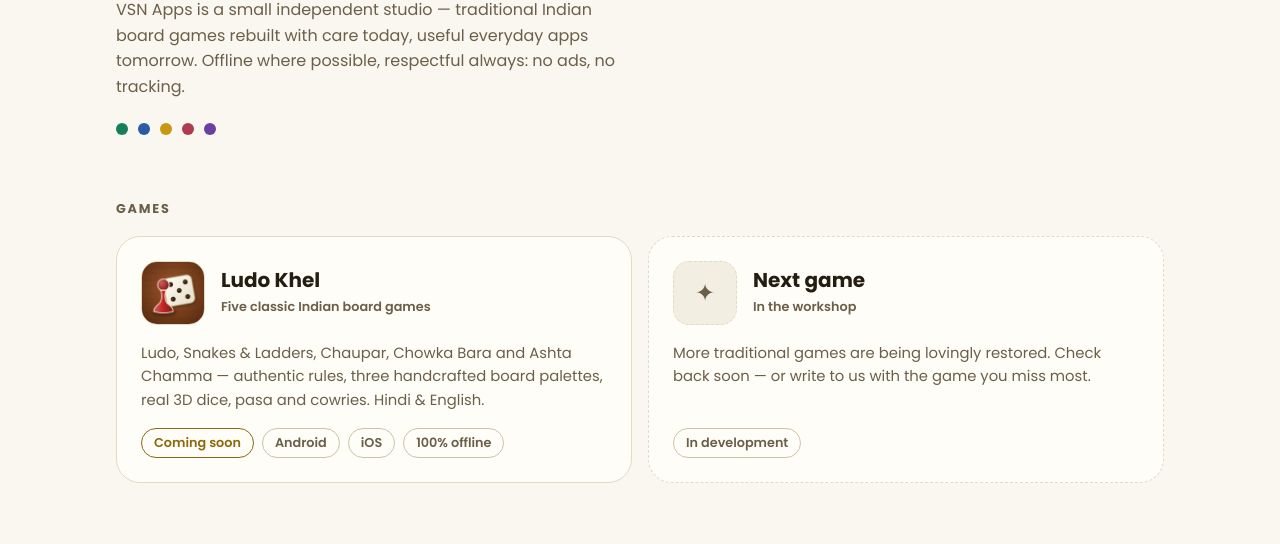
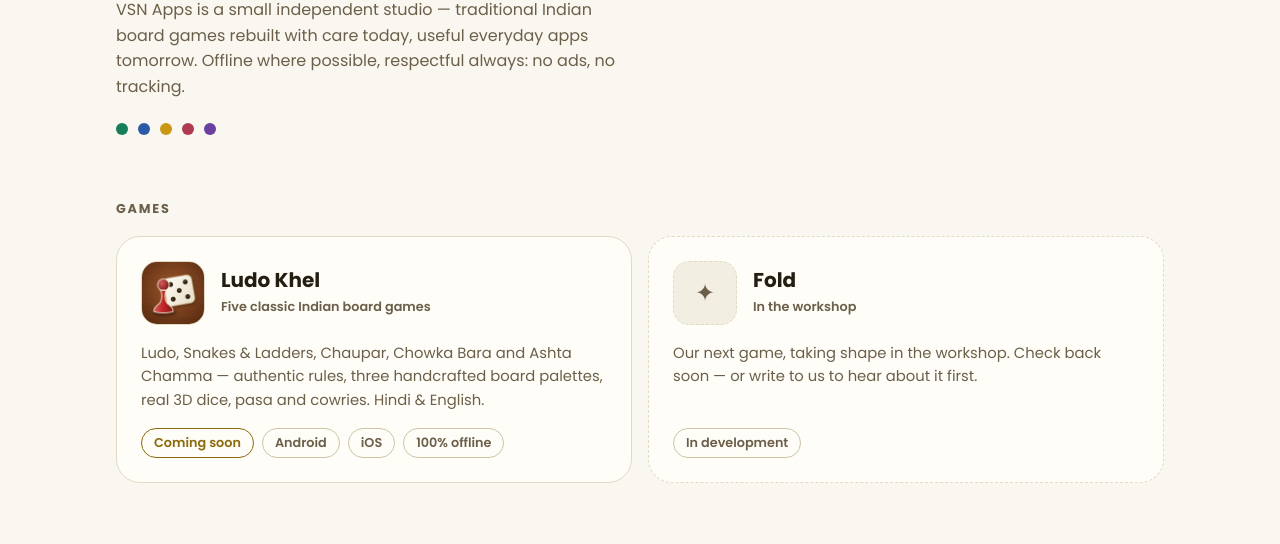
Before and after one commit to vikass659/vikass659.github.io, a plain HTML site: page index.html in a window 1280 px wide. Shown: the part 243-787 px from the top of the page. Drawn offline with Linux system fonts and the light colour scheme.

Commit message:
Homepage: name the upcoming game — Fold
Co-Authored-By: Claude Fable 5 <noreply@anthropic.com>

```diff
--- a/index.html
+++ b/index.html
@@ -63,12 +63,12 @@
           <div class="tile-top">
             <div class="tile-icon placeholder" aria-hidden="true">✦</div>
             <div>
-              <h3>Next game</h3>
+              <h3>Fold</h3>
               <span class="kind">In the workshop</span>
             </div>
           </div>
-          <p>More traditional games are being lovingly restored. Check back
-          soon — or write to us with the game you miss most.</p>
+          <p>Our next game, taking shape in the workshop. Check back soon —
+          or write to us to hear about it first.</p>
           <div class="chips"><span class="chip">In development</span></div>
         </div>
       </div>
```
